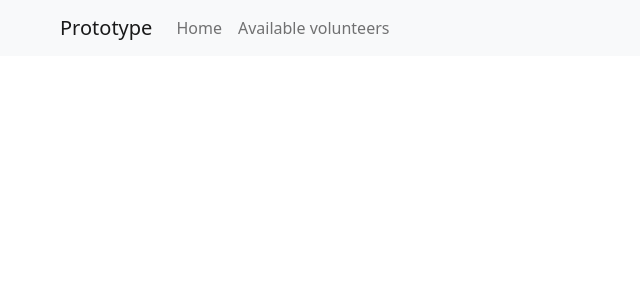
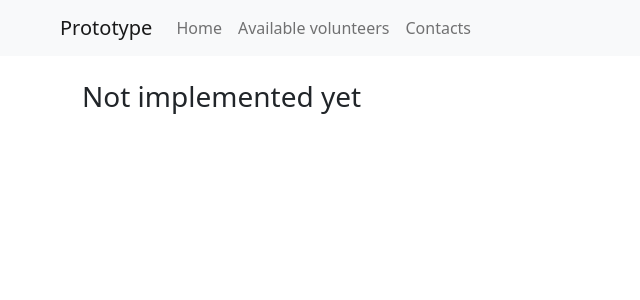
Before and after one commit to RobertBlaauwendraad/re-prototype, a Vue app: page /contacts in a window 1280 px wide. Shown: the top 300 px of the page, without its empty margins (0-640 px from the left). Built offline with nearby package versions, Linux system fonts and the light colour scheme.

Commit message:
Added contacts page

```diff
--- a/src/assets/js/router.js
+++ b/src/assets/js/router.js
@@ -1,6 +1,7 @@
 import Home from "@/components/views/Home";
 import AvailableVolunteers from "@/components/views/AvailableVolunteers";
 import {createRouter, createWebHistory} from 'vue-router'
+import Contacts from "@/components/views/Contacts";
 
 const routes = [
   {
@@ -30,11 +31,29 @@ const routes = [
       metaTags: [
         {
           name: 'description',
-          content: 'The Available Volunteers page of our prototype.'
+          content: 'The available volunteers page of our prototype.'
         },
         {
           property: 'og:description',
-          content: 'The Available Volunteers page of our prototype.'
+          content: 'The available volunteers page of our prototype.'
+        }
+      ]
+    }
+  },
+  {
+    path: '/contacts',
+    name: 'contacts',
+    component: Contacts,
+    meta: {
+      title: 'Contacts - Prototype',
+      metaTags: [
+        {
+          name: 'description',
+          content: 'The contacts page of our prototype.'
+        },
+        {
+          property: 'og:description',
+          content: 'The contacts page of our prototype.'
         }
       ]
     }
--- a/src/components/Navbar.vue
+++ b/src/components/Navbar.vue
@@ -9,6 +9,7 @@
         <div class="navbar-nav">
           <router-link class="nav-link" :to="{name: 'home'}">Home</router-link>
           <router-link class="nav-link" :to="{name: 'available-volunteers'}">Available volunteers</router-link>
+          <router-link class="nav-link" :to="{name: 'contacts'}">Contacts</router-link>
         </div>
       </div>
     </div>
--- a/src/components/views/AvailableVolunteers.vue
+++ b/src/components/views/AvailableVolunteers.vue
@@ -20,6 +20,7 @@
           v-on:click="prevTab"
         >
           <font-awesome-icon icon="arrow-left" />
+          Back
         </button>
         <button
           class="btn "
@@ -27,6 +28,7 @@
           v-on:click="nextTab"
           v-if="tabIndex !== finalTab"
         >
+          Next
           <font-awesome-icon icon="arrow-right" />
         </button>
         <button
@@ -36,6 +38,7 @@
           v-if="tabIndex === finalTab"
         >
           Confirm
+          <font-awesome-icon icon="check" />
         </button>
       </div>
     </div>
--- /dev/null
+++ b/src/components/views/Contacts.vue
@@ -0,0 +1,16 @@
+<template>
+  <div class="container d-flex flex-column volunteer-container py-4">
+    <h3>Not implemented yet</h3>
+  </div>
+</template>
+
+<script>
+export default {
+  // eslint-disable-next-line vue/multi-word-component-names
+  name: "Contacts"
+}
+</script>
+
+<style scoped>
+
+</style>
--- a/src/components/views/Home.vue
+++ b/src/components/views/Home.vue
@@ -17,7 +17,7 @@
           <p>
             Lorem ipsum dolor sit amet, consectetur adipiscing elit. Quisque ut dui vestibulum, lobortis sem vehicula, euismod nisi.
           </p>
-            <router-link class="btn btn-outline-light disabled" to="">Not yet implemented</router-link>
+            <router-link class="btn btn-outline-light disabled" to="">Not implemented yet</router-link>
         </div>
       </div>
     </div>
```
